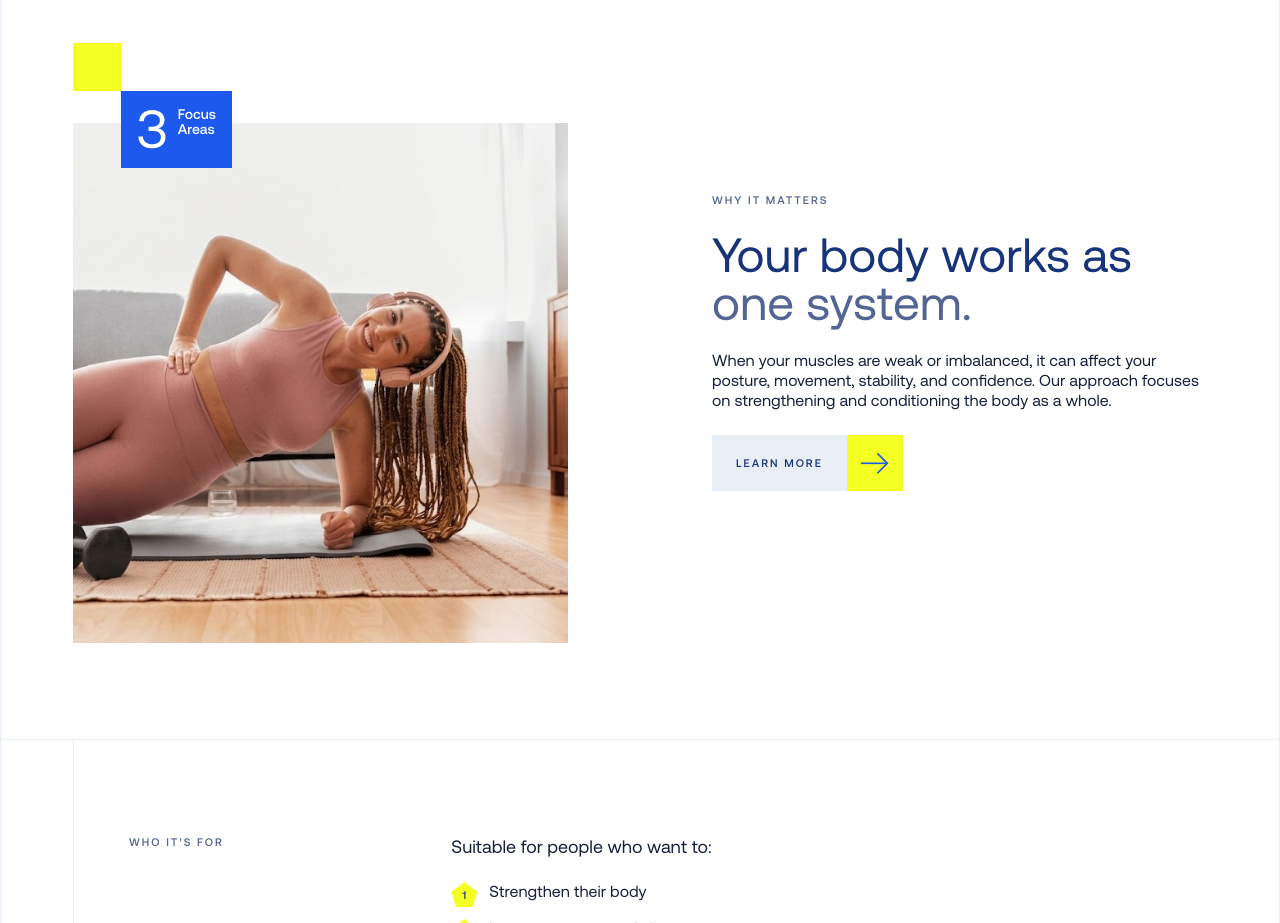
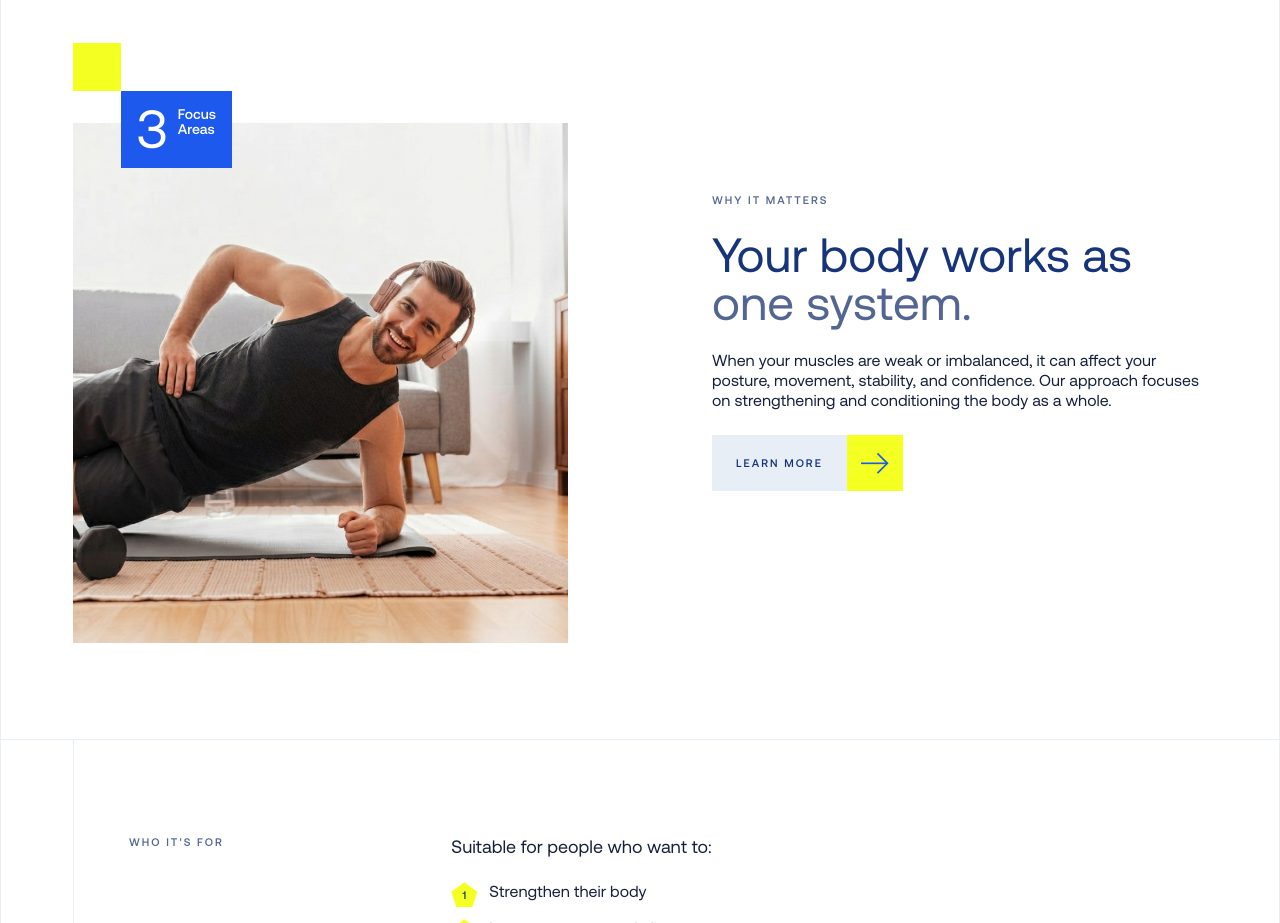
Before and after one commit to Mheek-frosh/inspo, a React (Vite) app: page / in a window 1280 px wide. Shown: the part 1680-2603 px from the top of the page. Built offline with nearby package versions, Linux system fonts and the light colour scheme; a web font is replaced by a local one.

Commit message:
added a male image

```diff
--- a/src/assets/paths.ts
+++ b/src/assets/paths.ts
@@ -5,7 +5,7 @@ export const images = {
   caraPortrait: '/assets/images/mp2-cara-portrait.jpg',
   people: '/assets/images/mp2-people.jpg',
   walking: '/assets/images/mp2-walking.jpg',
-  gym: '/assets/images/gymgirl.png',
+  gym: '/assets/images/male.jpeg',
   pattern: '/assets/images/PATTERN.jpg',
   testimonialKatie: '/assets/images/testimonial-katie-malone.jpg',
   testimonialMark: '/assets/images/testimonial-mark-allan.jpg',
```
Also changed, not shown: public/assets/images/male.jpeg (added).
